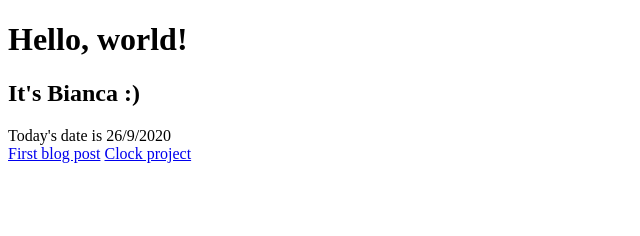
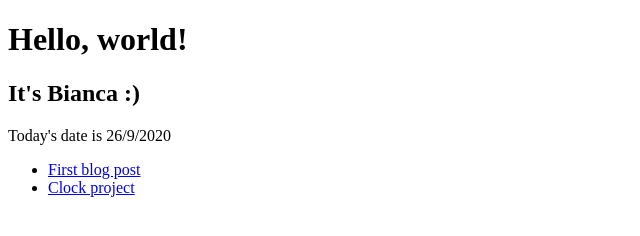
Before and after one commit to biancarosca/biancarosca.github.io, a plain HTML site: page index.html in a window 1280 px wide. Shown: the whole page, without its empty margins (0-640 px from the left). Drawn offline with Linux system fonts and the light colour scheme.

Commit message:
List added

```diff
--- a/index.html
+++ b/index.html
@@ -12,8 +12,10 @@
     document.write("<h1>Hello, world!</h1><h2>It's Bianca :)</h2><div>Today's date is " + getDate() + "</div>")
 
     </script>
-    <a href="firstblogpost.html">First blog post</a>
-    <a href="clockproject.html">Clock project</a>
+    <ul>
+        <li><a href="firstblogpost.html">First blog post</a></li>
+        <li><a href="clockproject.html">Clock project</a></li>
+    </ul>
 
 </body>
 </html>
```
